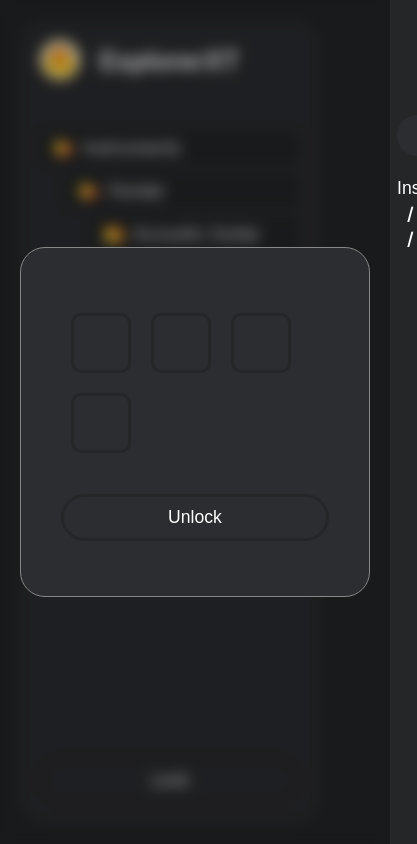
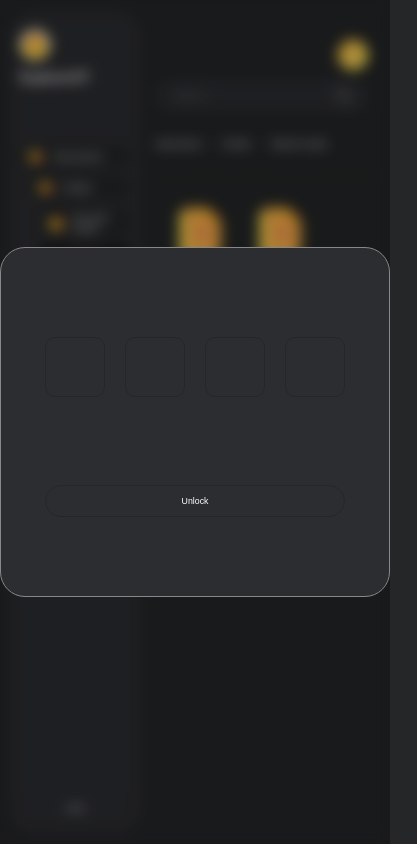
Before and after one commit to Aihab1/ExplorerXT, a React (Create React App) app: page / in a window 390 px wide. Shown: the whole page, 417 px wide, since content can reach past the window. Built offline with nearby package versions, Linux system fonts and the light colour scheme.

Commit message:
Added responsiveness for mobile devices

```diff
--- a/public/index.html
+++ b/public/index.html
@@ -24,7 +24,7 @@
       work correctly both with client-side routing and a non-root public URL.
       Learn how to configure a non-root public URL by running `npm run build`.
     -->
-    <title>React App</title>
+    <title>ExplorerXT - Aihab</title>
   </head>
   <body>
     <noscript>You need to enable JavaScript to run this app.</noscript>
--- a/src/components/Explorer/Explorer.module.css
+++ b/src/components/Explorer/Explorer.module.css
@@ -93,6 +93,7 @@
 .editModalTitle {
   display: flex;
   width: 100%;
+  align-items: center;
 }
 
 .editModalTitle img {
@@ -146,3 +147,48 @@
 .editModal button:hover {
   background:rgb(37, 38, 40);
 }
+
+@media screen and (max-width: 768px) {
+  .file img {
+    width: 70px;
+  }
+  .editModalContent textarea, .editModal button {
+    border-width: 0.2rem;
+  }
+  .file {
+    margin: 5px;
+  }
+  .editModal {
+    max-width: 500px;
+    max-height: 400px;
+  }
+}
+
+@media screen and (max-width: 550px) {
+  .file img {
+    width: 50px;
+  }
+  .explorer {
+    padding: 10px;
+  }
+  .explorerHeader {
+    padding: 10px 0;
+  }
+  .explorerBody {
+    padding: 5px;
+  }
+  .file {
+    margin: 5px;
+  }
+  .editModal {
+    padding: 20px;
+    margin: 10px;
+  }
+  .editModalContent {
+    margin: 15px 0;
+  }
+  .editModal {
+    max-width: 400px;
+    max-height: 350px;
+  }
+}
--- a/src/components/Explorer/Search/Search.module.css
+++ b/src/components/Explorer/Search/Search.module.css
@@ -177,3 +177,41 @@
 .fileFolderModal button:hover {
   background:rgb(37, 38, 40);
 }
+
+@media screen and (max-width: 768px) {
+  .addButton {
+    width: 35px;
+    height: 35px;
+  }
+  .addModal {
+    min-width: 140px;
+  }
+  .fileFolderModal input, .fileFolderModal button {
+    border-width: 0.2rem;
+  }
+  .fileFolderModal input {
+    padding: 0 10px;
+    width: 300px;
+  }
+  .search svg {
+    width: 20px;
+    height: 20px;
+  }
+}
+
+@media screen and (max-width: 550px) {
+  .addButton {
+    width: 30px;
+    height: 30px;
+  }
+  .addModal {
+    min-width: 100px;
+  }
+  .fileFolderModal img {
+    width: 40px;
+  }
+  .search svg {
+    width: 18px;
+    height: 18px;
+  }
+}
--- a/src/components/Sidebar/Lock/Lock.module.css
+++ b/src/components/Sidebar/Lock/Lock.module.css
@@ -15,6 +15,10 @@
   font-weight: 400;
   cursor: pointer;
   transition: all 0.1s ease;
+}
+
+.unlockButton {
+  max-width: 300px;
 }
 
 .lock button:hover {
@@ -53,6 +57,12 @@
   border: 1px solid rgb(136, 136, 136);
 }
 
+.lockModalPassword {
+  display: flex;
+  align-items: center;
+  justify-content: center;
+}
+
 .lockModalPassword .input {
   width: 60px;
   height: 60px;
@@ -67,5 +77,11 @@
 }
 
 .error {
-  border-color:rgb(255, 70, 70) !important;
+  border-color:rgb(36, 36, 36) !important;
 }
+
+@media screen and (max-width: 768px) {
+  .lockModalPassword .input, .lock button, .unlockButton {
+    border-width: 0.2rem;
+  }
+}
--- a/src/components/Sidebar/Logo/Logo.module.css
+++ b/src/components/Sidebar/Logo/Logo.module.css
@@ -15,3 +15,15 @@
 .logo h1 {
   font-size: 1.6rem;
 }
+
+@media screen and (max-width: 550px) {
+  .logo img {
+    width: 30px;
+    height: 30px;
+    margin-right: 20px;
+    margin-top: 10px;
+  }
+  .logo h1 {
+    margin: 10px 0;
+  }
+}
--- a/src/components/Sidebar/Sidebar.module.css
+++ b/src/components/Sidebar/Sidebar.module.css
@@ -39,3 +39,24 @@
   z-index: 10;
   width: 300px;
 }
+
+@media screen and (max-width: 768px) {
+  .sidebar {
+    width: 200px;
+    padding: 15px;
+    margin: 15px 0 15px 15px;
+    height: calc(100vh - 30px);
+  }
+}
+
+@media screen and (max-width: 550px) {
+  .sidebar {
+    width: 130px;
+    padding: 10px;
+    margin: 10px 0 10px 10px;
+    height: calc(100vh - 20px);
+  }
+  .resizer {
+    display: none;
+  }
+}
--- a/src/components/Sidebar/Tree/Tree.js
+++ b/src/components/Sidebar/Tree/Tree.js
@@ -38,7 +38,7 @@ const Tree = () => {
               {child.module}
             </div>
             {!child.collapsed && (
-              <div style={{ marginLeft: "25px" }}>
+              <div className={classes.childDivs}>
                 {findChildren(child.children)}
               </div>
             )}
--- a/src/components/Sidebar/Tree/Tree.module.css
+++ b/src/components/Sidebar/Tree/Tree.module.css
@@ -1,6 +1,10 @@
 .tree {
   margin-top: 50px;
   color: #fff;
+}
+
+.childDivs {
+  margin-left: 25px;
 }
 
 .dirOuter {
@@ -25,3 +29,21 @@
 .active, .dirOuter:hover {
   background: rgba(0,0,0,0.7);
 }
+
+@media screen and (max-width: 768px) {
+  .childDivs {
+    margin-left: 15px;
+  }
+}
+
+@media screen and (max-width: 550px) {
+  .childDivs {
+    margin-left: 10px;
+  }
+  .dirOuter img {
+    height: 13px;
+  }
+  .dirOuter {
+    padding: 5px 10px;
+  }
+}
--- a/src/index.css
+++ b/src/index.css
@@ -63,3 +63,15 @@ code {
 ::-webkit-scrollbar-button {
   display: none;
 }
+
+@media screen and (max-width: 768px) {
+  * {
+    font-size: 0.7rem;
+  }
+}
+
+@media screen and (max-width: 550px) {
+  * {
+    font-size: 0.5rem;
+  }
+}
```
